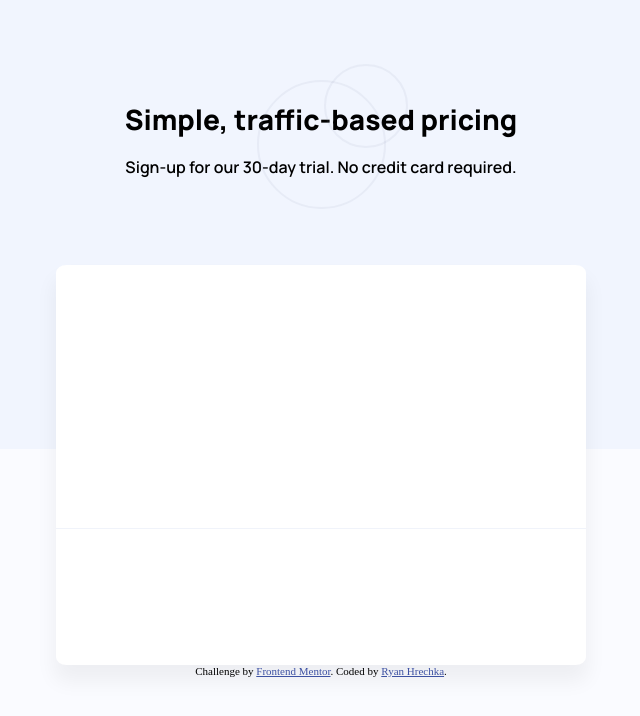
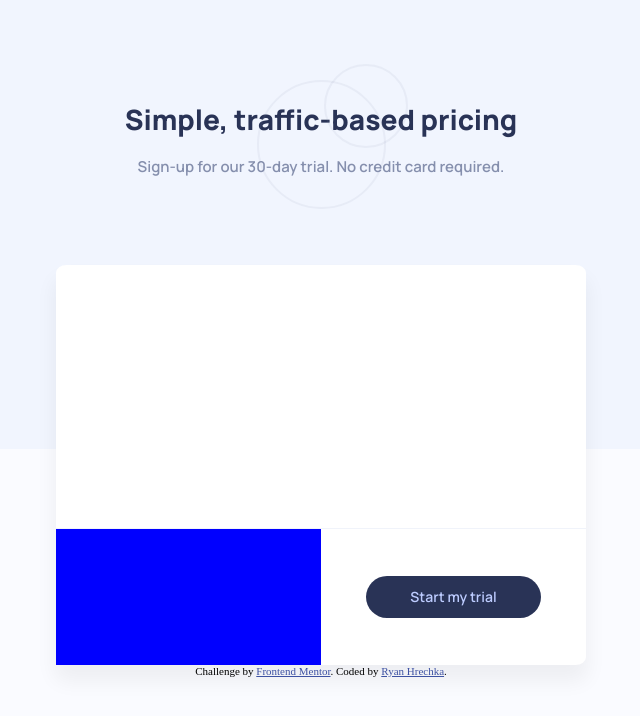
Before and after one commit to RAFH82/Pricing-component, a plain HTML site: page index.html in a window 1280 px wide. Shown: the whole page, without its empty margins (319-959 px from the left). Drawn offline with Linux system fonts and the light colour scheme.

Commit message:
trial button styling complete

```diff
--- a/index.css
+++ b/index.css
@@ -28,12 +28,14 @@ body {
 	font-family: Manrope, sans-serif;
 	font-weight: 800;
 	font-size: 28px;
+	color: hsl(227, 35%, 25%);
 }
 
 .header__title > h4 {
 	font-family: Manrope, sans-serif;
 	font-weight: 600;
-	font-size: 16px;
+	font-size: 15px;
+	color: hsl(225, 20%, 60%);
 }
 
 .header__bgCircleLarge {
@@ -83,4 +85,38 @@ body {
 	border-top: 1px solid hsla(223, 50%, 87%, 0.3);
 	width: 100%;
 	height: 136px;
+	display: flex;
 }
+
+.card__bulletPoints {
+	background-color: blue;
+	height: 136px;
+	flex: 0.5;
+}
+
+.card__trialButtonContainer {
+	height: 136px;
+	flex: 0.5;
+	display: flex;
+	justify-content: center;
+	align-items: center;
+}
+
+.card__trialButton {
+	height: 42px;
+	width: 175px;
+	border-radius: 25px;
+	text-align: center;
+	background-color: hsl(227, 35%, 25%);
+	cursor: pointer;
+}
+
+.card__trialButton > p {
+	margin: 0;
+	position: relative;
+	top: 25%;
+	color: hsl(226, 100%, 87%);
+	font-family: Manrope;
+	font-weight: 600;
+	font-size: 14px;
+}
--- a/index.html
+++ b/index.html
@@ -44,7 +44,14 @@
 			</div>
 			<div class="card">
 				<div class="card__header"></div>
-				<div class="card__footer"></div>
+				<div class="card__footer">
+					<div class="card__bulletPoints"></div>
+					<div class="card__trialButtonContainer">
+						<div class="card__trialButton">
+							<p>Start my trial</p>
+						</div>
+					</div>
+				</div>
 			</div>
 			<div class="attribution">
 				Challenge by
```
